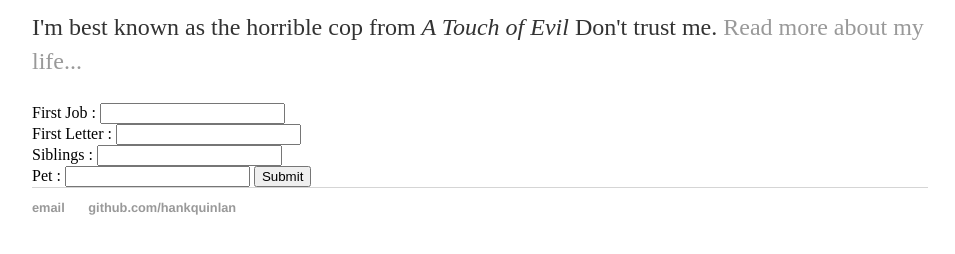
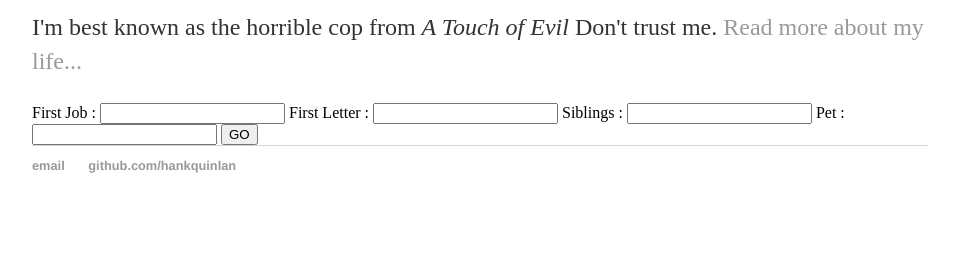
Before and after one commit to mackenziehall/mackenziehall.github.io, a plain HTML site: page index.html in a window 1280 px wide. Shown: the part 186-440 px from the top of the page, without its empty margins (160-1115 px from the left). Drawn offline with Linux system fonts and the light colour scheme.

Commit message:
Update index.html

```diff
--- a/index.html
+++ b/index.html
@@ -19,22 +19,13 @@
         		<h1>Hi there, I'm Hank Quinlan!</h1>
 				<p>I'm best known as the horrible cop from <em>A Touch of Evil</em> Don't trust me. <a href="/about">Read more about my life...</a></p>
     		<form method="GET">
-First Job :
-<input type="text" name="FJ">
-</form>
-<form>
-First Letter :
-<input type="text" name="FL">
-</form>
-<form>
-Siblings :
-<input type="number" name="SB">
-</form>
-<form>
-Pet :
-<input type="text" name="PT">
-<input type="submit" name="GO">
-</form>
+		First Job : <input type="text" name="FJ">
+		First Letter : <input type="text" name="FL">
+		Siblings : <input type="number" name="SB">
+		Pet : <input type="text" name="PT">
+		<input type="submit" value="GO">
+		</form>
+
     	        </div><!-- /.blurb -->
 		</div><!-- /.container -->
 		<footer>
```
